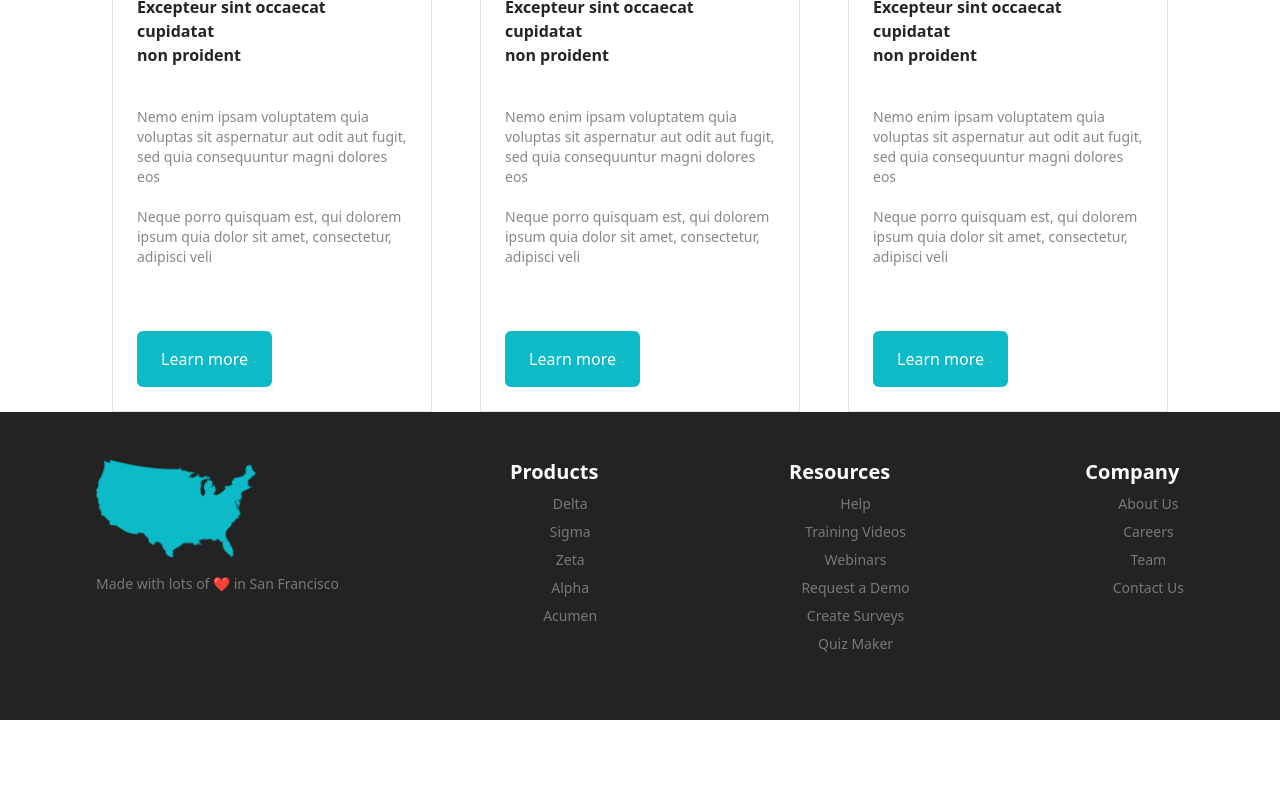
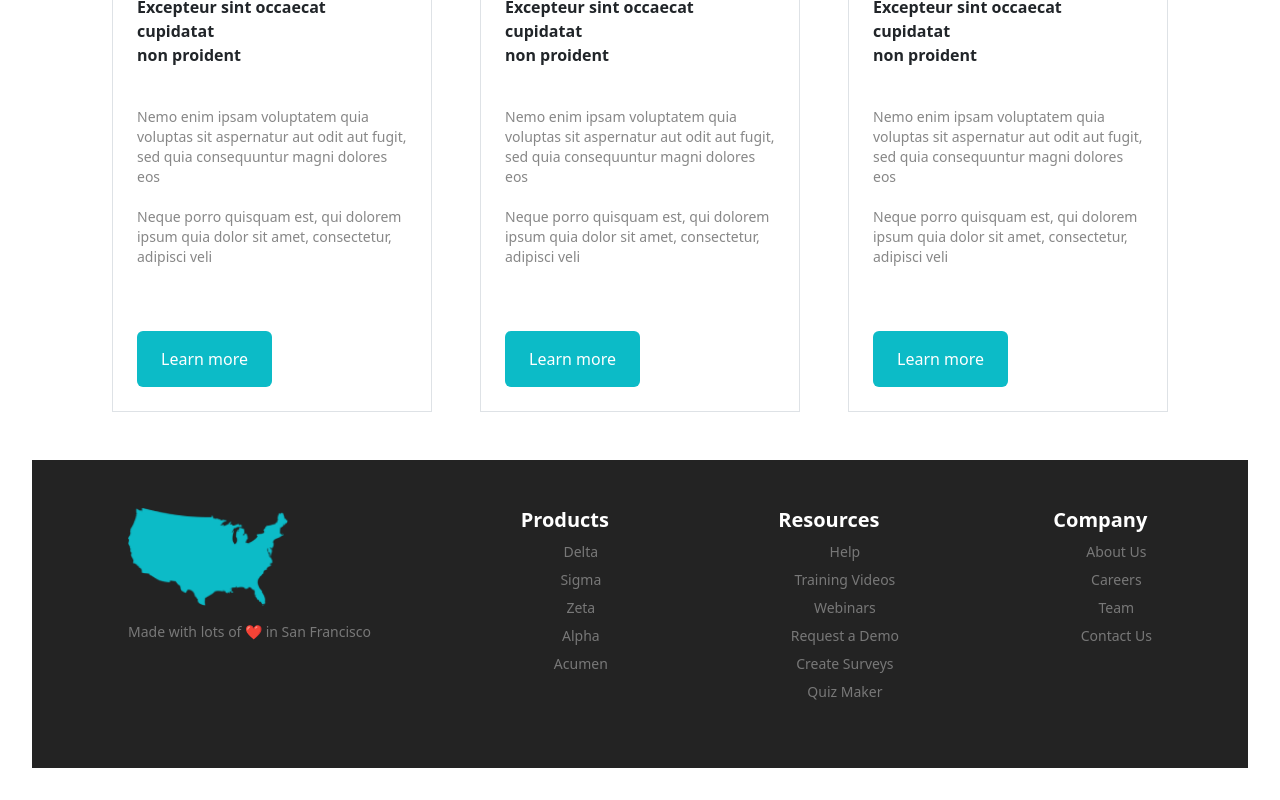
Before and after one commit to habibanadeemhere/Tailwind-landing-page, a React (Vite) app: page / in a window 1280 px wide. Shown: the part 4711-5511 px from the top of the page. Before the commit the page ends 5463 px from the top, so only its background shows below. Built offline with nearby package versions, Linux system fonts and the light colour scheme.

Commit message:
Refactor Footer section and adjust styles
Updated Footer component layout and styling.

```diff
--- a/src/components/Footer.jsx
+++ b/src/components/Footer.jsx
@@ -3,8 +3,8 @@ import Map from '../assets/map.png'
 
 const Footer = () => {
   return (
-    <section className="w-screen bg-[#232323] relative left-1/2 right-1/2 -ml-[50vw] -mr-[50vw]">
-      <div className="w-full max-w-screen-2xl mx-auto flex flex-col md:flex-row justify-between items-start gap-10 text-[#787878] px-10 md:px-24 py-12">
+    <section className="w-full bg-[#232323]">
+      <div className="w-full max-w-screen-2xl mx-auto flex flex-col md:flex-row justify-between items-start gap-10 text-[#787878] px-10 md:px-24 py-12 mt-5">
         <div className="flex flex-col items-start">
           <img src={Map} alt="Map" className="w-32 md:w-40"/>
           <p className="mt-3 text-sm">
```
